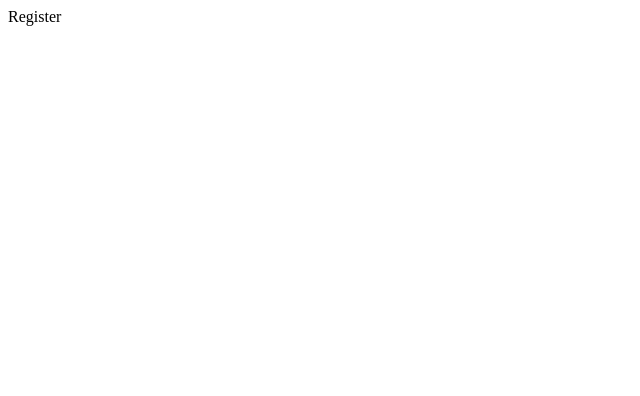
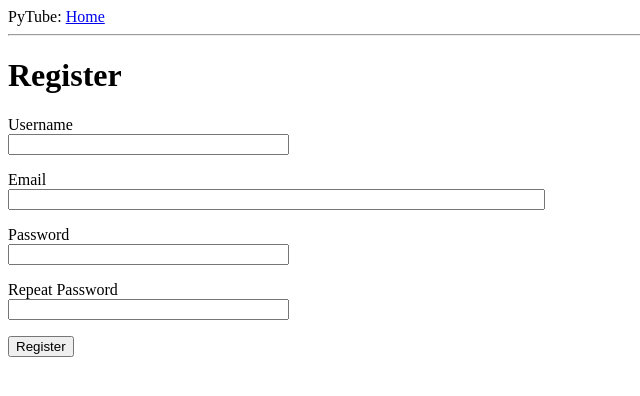
Before and after one commit to reginaldFerland/PyTube, a Flask app: page /register in a window 1280 px wide. Before the commit the part shown is almost empty. Shown: the top 396 px of the page, without its empty margins (0-640 px from the left). Run offline with Flask 2, Linux system fonts and the light colour scheme.

Commit message:
registering redirects to index

```diff
--- /dev/null
+++ b/PyTube/forms.py
@@ -0,0 +1,22 @@
+from flask_wtf import FlaskForm
+from wtforms import StringField, PasswordField, SubmitField
+from wtforms.validators import ValidationError, DataRequired, Email, EqualTo, Length
+from PyTube.models import User
+
+class RegistrationForm(FlaskForm):
+    username = StringField('Username', validators=[DataRequired()])
+    email = StringField('Email', validators=[DataRequired(), Email()])
+    password = PasswordField('Password', validators=[DataRequired()])
+    password2 = PasswordField(
+        'Repeat Password', validators=[DataRequired(), EqualTo('password')])
+    submit = SubmitField('Register')
+
+    def validate_username(self, username):
+        user = User.query.filter_by(username=username.data).first()
+        if user is not None:
+            raise ValidationError('Please use a different username.')
+
+    def validate_email(self, email):
+        user = User.query.filter_by(email=email.data).first()
+        if user is not None:
+            raise ValidationError('Please use a different email address.')
--- a/PyTube/routes.py
+++ b/PyTube/routes.py
@@ -1,11 +1,15 @@
 from PyTube import app
-from flask import render_template
+from flask import render_template, redirect, url_for
+from PyTube.forms import RegistrationForm
 
 @app.route('/')
 @app.route('/index')
 def index():
     return render_template('index.html')
 
-@app.route('/register')
+@app.route('/register', methods=['GET', 'POST'])
 def register():
-    return render_template('register.html')
+    form = RegistrationForm()
+    if form.validate_on_submit():
+        return redirect(url_for('index'))
+    return render_template('register.html', form=form)
--- a/PyTube/templates/base.html
+++ b/PyTube/templates/base.html
@@ -0,0 +1,26 @@
+<html>
+    <head>
+      {% if title %}
+      <title>{{ title }} - PyTube</title>
+      {% else %}
+      <title>PyTube</title>
+      {% endif %}
+    </head>
+    <body>
+        <div>
+            PyTube:
+            <a href="{{ url_for('index') }}">Home</a>
+        </div>
+        <hr>
+        {% with messages = get_flashed_messages() %}
+        {% if messages %}
+        <ul>
+            {% for message in messages %}
+            <li>{{ message }}</li>
+            {% endfor %}
+        </ul>
+        {% endif %}
+        {% endwith %}
+        {% block content %}{% endblock %}
+    </body>
+</html>
--- a/PyTube/templates/register.html
+++ b/PyTube/templates/register.html
@@ -1 +1,37 @@
-Register
+{% extends "base.html" %}
+
+{% block content %}
+    <h1>Register</h1>
+    <form action="" method="post">
+        {{ form.hidden_tag() }}
+        <p>
+            {{ form.username.label }}<br>
+            {{ form.username(size=32) }}<br>
+            {% for error in form.username.errors %}
+            <span style="color: red;">[{{ error }}]</span>
+            {% endfor %}
+        </p>
+        <p>
+            {{ form.email.label }}<br>
+            {{ form.email(size=64) }}<br>
+            {% for error in form.email.errors %}
+            <span style="color: red;">[{{ error }}]</span>
+            {% endfor %}
+        </p>
+        <p>
+            {{ form.password.label }}<br>
+            {{ form.password(size=32) }}<br>
+            {% for error in form.password.errors %}
+            <span style="color: red;">[{{ error }}]</span>
+            {% endfor %}
+        </p>
+        <p>
+            {{ form.password2.label }}<br>
+            {{ form.password2(size=32) }}<br>
+            {% for error in form.password2.errors %}
+            <span style="color: red;">[{{ error }}]</span>
+            {% endfor %}
+        </p>
+        <p>{{ form.submit() }}</p>
+    </form>
+{% endblock %}
```
Also changed, not shown: tests/tests.py (+4 -3 lines).
